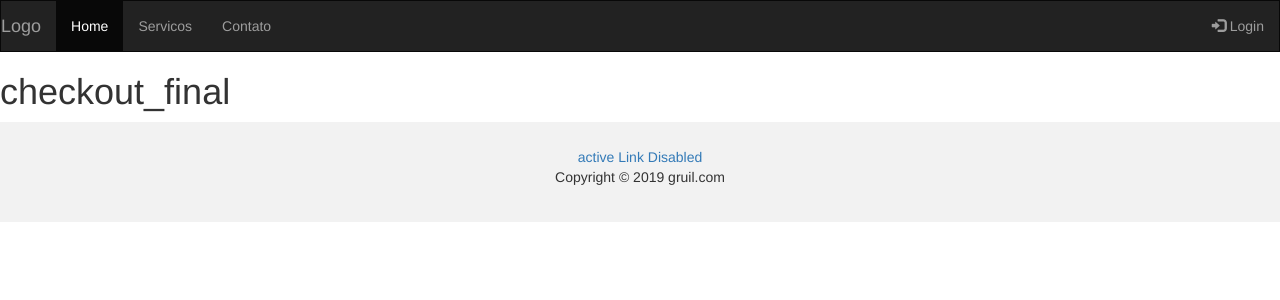
After one commit to rg3915/pousada, a Django app: page /hotel/pre_reserva/checkout/1/final/ in a window 1280 px wide. The commit adds this page. Shown: the top 300 px of the page. Run offline with Django 3.2, Linux system fonts and the light colour scheme; parts of the project's set-up code (start-up, migrations or seed data) failed here and were passed over; some libraries are stand-ins or nearby versions.

Commit message:
Checkout pela reserva.html

```diff
--- /dev/null
+++ b/pousada/hotel/templates/hotel/checkout_final.html
@@ -0,0 +1,8 @@
+{% extends 'base.html' %}
+
+{% block content %}
+
+  <h1>checkout_final</h1>
+
+
+{% endblock %}
--- a/pousada/hotel/urls.py
+++ b/pousada/hotel/urls.py
@@ -36,6 +36,8 @@ pre_reserva_patterns = [
         v.pre_reserva_reserva_add,
         name='pre_reserva_reserva_add'
     ),
+    path('checkout/<int:pk>/', v.checkout, name='checkout'),
+    path('checkout/<int:pk>/final/', v.checkout_final, name='checkout_final'),
 ]
 
 reserva_patterns = [
--- a/pousada/hotel/views.py
+++ b/pousada/hotel/views.py
@@ -2,6 +2,8 @@ from django.contrib.auth.decorators import login_required
 from django.db.models import Q
 from django.http import HttpResponseRedirect
 from django.shortcuts import render, resolve_url
+from django.urls import reverse
+from django.utils import timezone
 from django.views.generic import CreateView
 from .models import Pessoa, Quarto, Reserva
 from .forms import PessoaForm, QuartoForm, ReservaForm
@@ -117,6 +119,21 @@ def pre_reserva_reserva_add(request):
     return render(request, template_name, context)
 
 
+def checkout(request, pk):
+    reserva = Reserva.objects.get(pk=pk)
+    reserva.checkout = timezone.now()
+    reserva.save()
+
+    kw = {'pk': pk}
+    url = 'hotel:checkout_final'
+    return HttpResponseRedirect(reverse(url, kwargs=kw))
+
+
+def checkout_final(request, pk):
+    template_name = 'hotel/checkout_final.html'
+    return render(request, template_name)
+
+
 @login_required
 def quartos(request):
     quartos = Quarto.objects.all()
```
Also changed, not shown: pousada/hotel/templates/hotel/reservas.html (+8 -2 lines).
